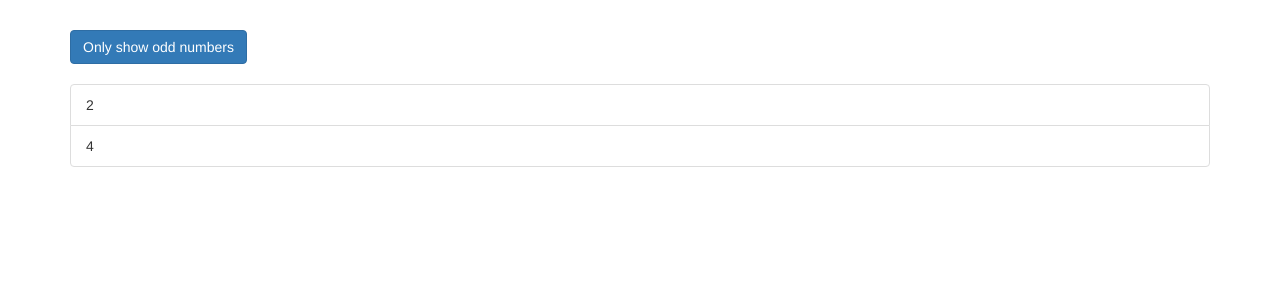
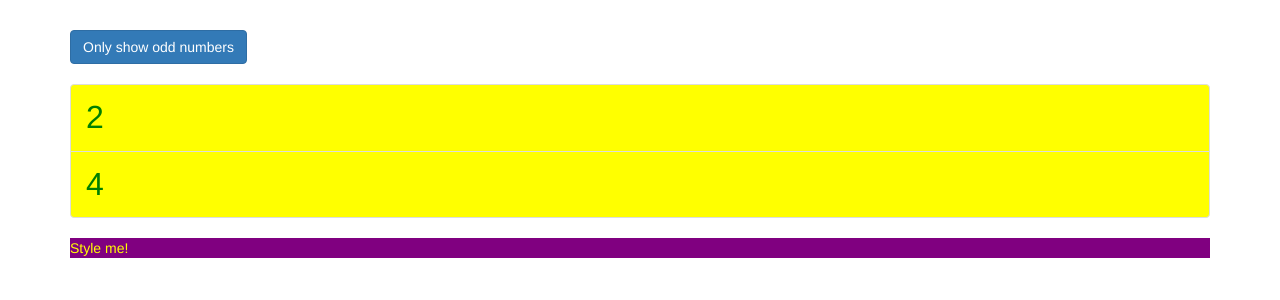
Before and after one commit to MaxwellChrist/AngularDirectivesPractice, an Angular app: page / in a window 1280 px wide. Shown: the top 300 px of the page. Built offline with nearby package versions, Linux system fonts and the light colour scheme.

Commit message:
created my own directive called basic highlight directive to pass styling to whichever element it is assigned to

```diff
--- a/src/app/app.component.css
+++ b/src/app/app.component.css
@@ -1,3 +1,15 @@
 .container {
   margin-top: 30px;
 }
+
+li {
+  font-size: 32px;
+}
+
+.odd {
+  color: red;
+}
+
+.even {
+  color: green;
+}
--- a/src/app/app.component.html
+++ b/src/app/app.component.html
@@ -9,6 +9,8 @@
         <div *ngIf="onlyOdd === true">
           <li
             class="list-group-item"
+            [ngClass]="{odd: number % 2 !== 0}"
+            [ngStyle]="{backgroundColor: number % 2 !== 0 ? 'blue' : 'transparent'}"
             *ngFor="let number of oddNumbers">
             {{ number }}
           </li>
@@ -16,6 +18,8 @@
         <div *ngIf="onlyOdd === false">
           <li
             class="list-group-item"
+            [ngClass]="{even: number % 2 === 0}"
+            [ngStyle]="{backgroundColor: number % 2 === 0 ? 'yellow' : 'transparent'}"
             *ngFor="let number of evenNumbers">
             {{ number }}
           </li>
@@ -24,6 +28,7 @@
       <ng-template [ngIf]="onlyOdd">
         <p>Only odd</p>
       </ng-template>
+      <p appBasicHighlight>Style me!</p>
     </div>
   </div>
 </div>
--- a/src/app/app.module.ts
+++ b/src/app/app.module.ts
@@ -4,10 +4,12 @@ import { FormsModule } from '@angular/forms';
 
 
 import { AppComponent } from './app.component';
+import { BasicHighlightDirective } from './basic-highlight/basic-highlight.directive';
 
 @NgModule({
   declarations: [
-    AppComponent
+    AppComponent,
+    BasicHighlightDirective
   ],
   imports: [
     BrowserModule,
--- /dev/null
+++ b/src/app/basic-highlight/basic-highlight.directive.ts
@@ -0,0 +1,14 @@
+import { Directive, ElementRef, OnInit } from "@angular/core";
+
+@Directive({
+    selector: '[appBasicHighlight]'
+})
+
+export class BasicHighlightDirective implements OnInit {
+    constructor(private elementRef: ElementRef) {}
+
+    ngOnInit(): void {
+        this.elementRef.nativeElement.style.backgroundColor = 'purple'
+        this.elementRef.nativeElement.style.color = 'yellow'
+    }
+}
```
